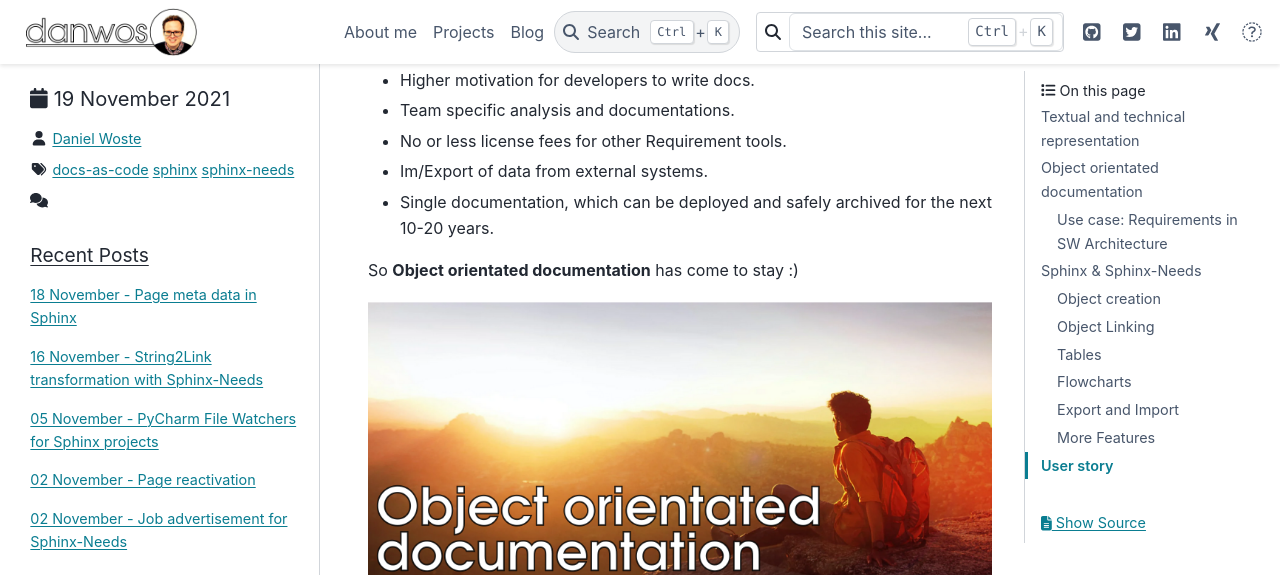
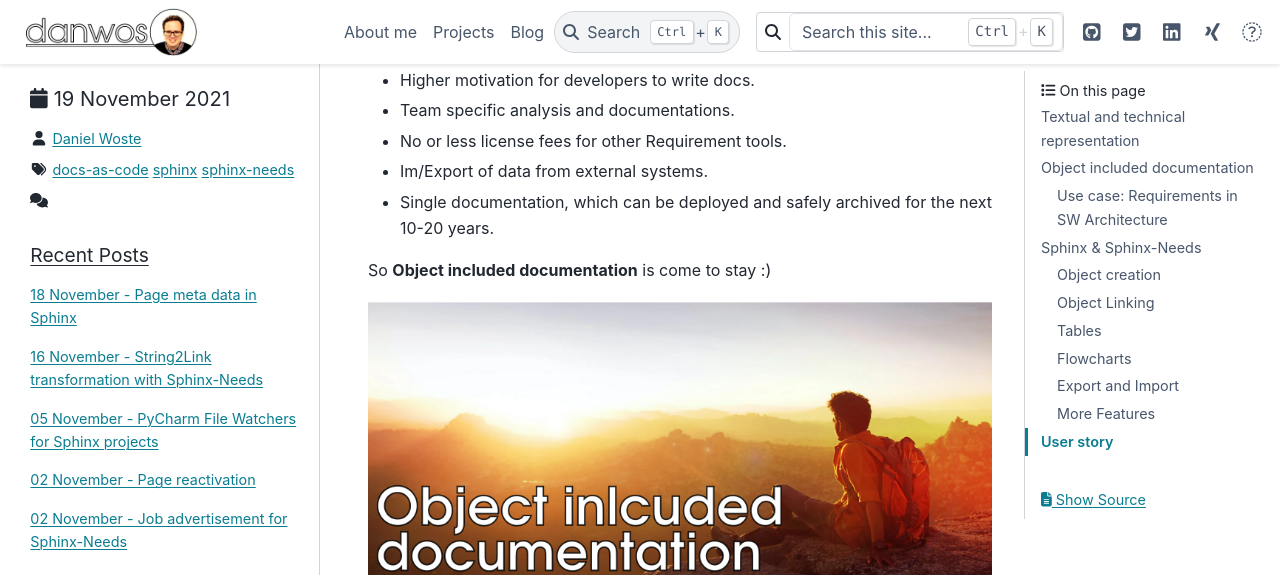
Before and after one commit to danwos/danwos.github.io, a Sphinx documentation site: the page built from docs/posts/2021/docs-as-code-enhanced.md, in a window 1280 px wide and 900 px high, scrolled down 5847 px, cut to the strip 0-575 px from the top of the window. Built offline with Sphinx 7.4.7 and the PyData theme 0.15.4, drawn with Linux system fonts in a browser that asks for light colours; comment, search, counter and statistics services are not loaded; some of the changed text lies outside the part shown.

Commit message:
Rename orianted -> included

````diff
--- a/docs/posts/2021/docs-as-code-enhanced.md
+++ b/docs/posts/2021/docs-as-code-enhanced.md
@@ -36,7 +36,7 @@
 a page with 10 headlines, each filled with a different amount of objects.
 You don't have the freedom to organize your content the way a **textual representation** has.
 
-## Object orientated documentation
+## Object included documentation
 But what, if you can have both?
 
 The freedom to structure your documentation the way you need it.
@@ -276,7 +276,7 @@
 * Im/Export of data from external systems.
 * Single documentation, which can be deployed and safely archived for the next 10-20 years.
 
-So **Object orientated documentation** has come to stay :)
+So **Object included documentation** is come to stay :)
 
 ```{image} _images/post_icons/docs_as_code_enhanced_end.png
 :align: center
````
Also changed, not shown: docs/posts/2021/_images/post_icons/docs_as_code_enhanced_end.png, docs/posts/2021/_images/post_icons/docs_as_code_enhanced_end.svg.
